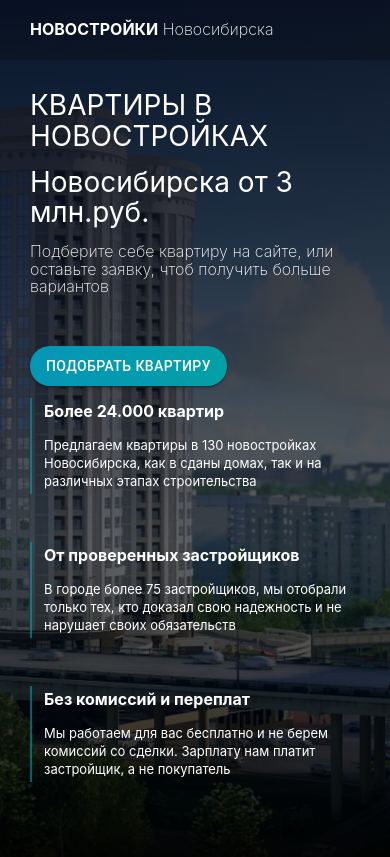
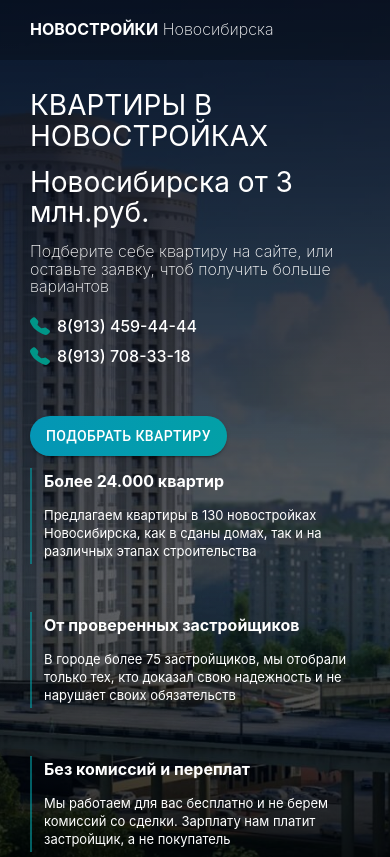
Before and after one commit to magickasoft/realty, a Next.js app: page / in a window 390 px wide. Shown: the top 857 px of the page. Built offline with nearby package versions, Linux system fonts and the light colour scheme.

Commit message:
fix: phone blocks

```diff
--- a/src/components/intro/index.js
+++ b/src/components/intro/index.js
@@ -6,6 +6,7 @@ import {Label, Text, Section} from '../common';
 import {maxDevice, minDevice, theme} from '../../theme';
 import {ScrollLink} from '../scrollLink';
 import {Button} from '../button';
+import {Icon} from '../icon';
 import {Item} from './item';
 import {list} from './data';
 
@@ -51,6 +52,25 @@ const Btn = SC.div`
   margin-top: 50px;
 `;
 
+const SCIcon = SC(Icon)`
+  margin-right: 7px;
+`;
+
+const PhoneBlock = SC.div`
+  margin: 10px 0;
+  font-style: normal;
+  font-weight: 500;
+  font-size: 16px;
+  line-height: 18px;
+  color: #FFFFFF;
+  align-items: center;
+  display: flex;
+`;
+
+const Block = SC.div`
+  margin-top: 20px;
+`;
+
 export const Intro = props => (
   <Element name="intro">
     <Container>
@@ -62,6 +82,16 @@ export const Intro = props => (
             <Text color={theme.colors.White}>
               Подберите себе квартиру на сайте, или оставьте заявку, чтоб получить больше вариантов
             </Text>
+            <Block>
+              <PhoneBlock>
+                <SCIcon name="call" size={20} />
+                <a href="tel://+79134594444">8(913) 459-44-44</a>
+              </PhoneBlock>
+              <PhoneBlock>
+                <SCIcon name="call" size={20} />
+                <a href="tel://+79137083318">8(913) 708-33-18</a>
+              </PhoneBlock>
+            </Block>
           </Content>
           <Btn>
             <ScrollLink to="offers" id="offers">
```
